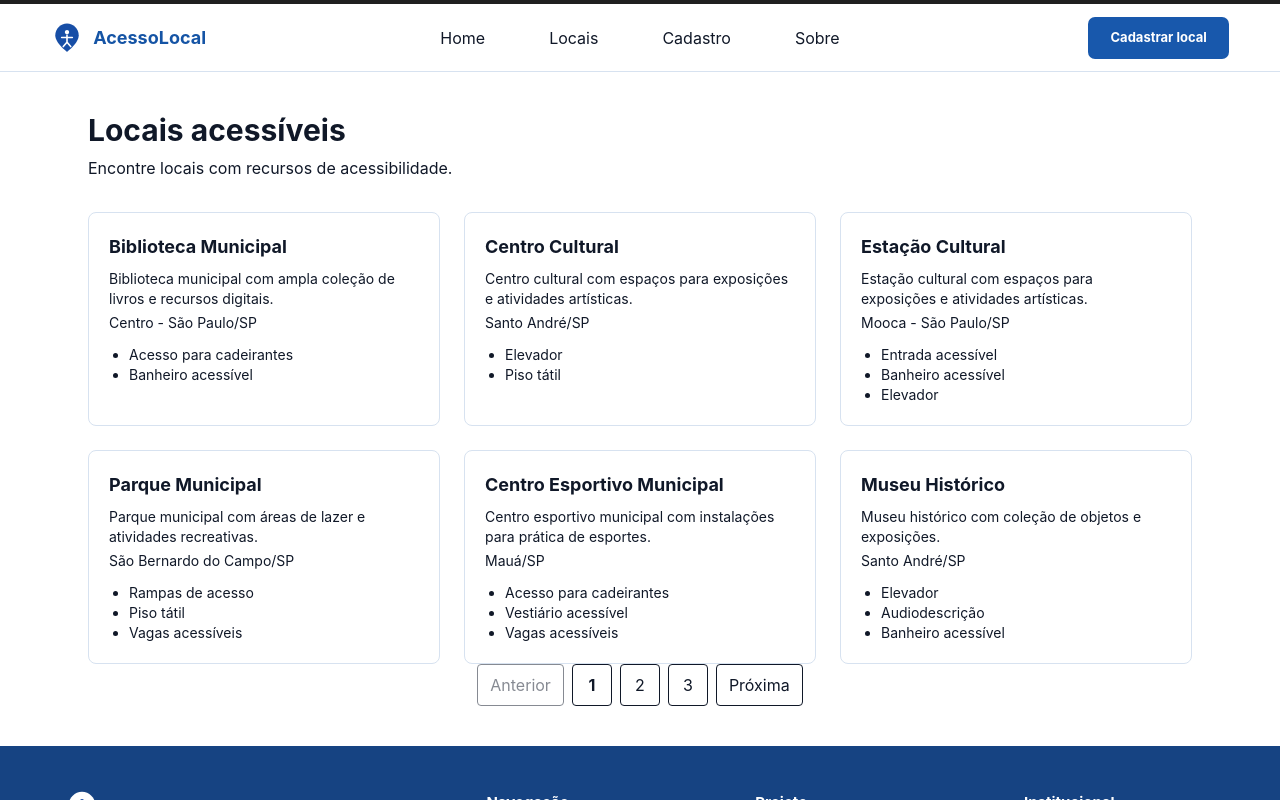
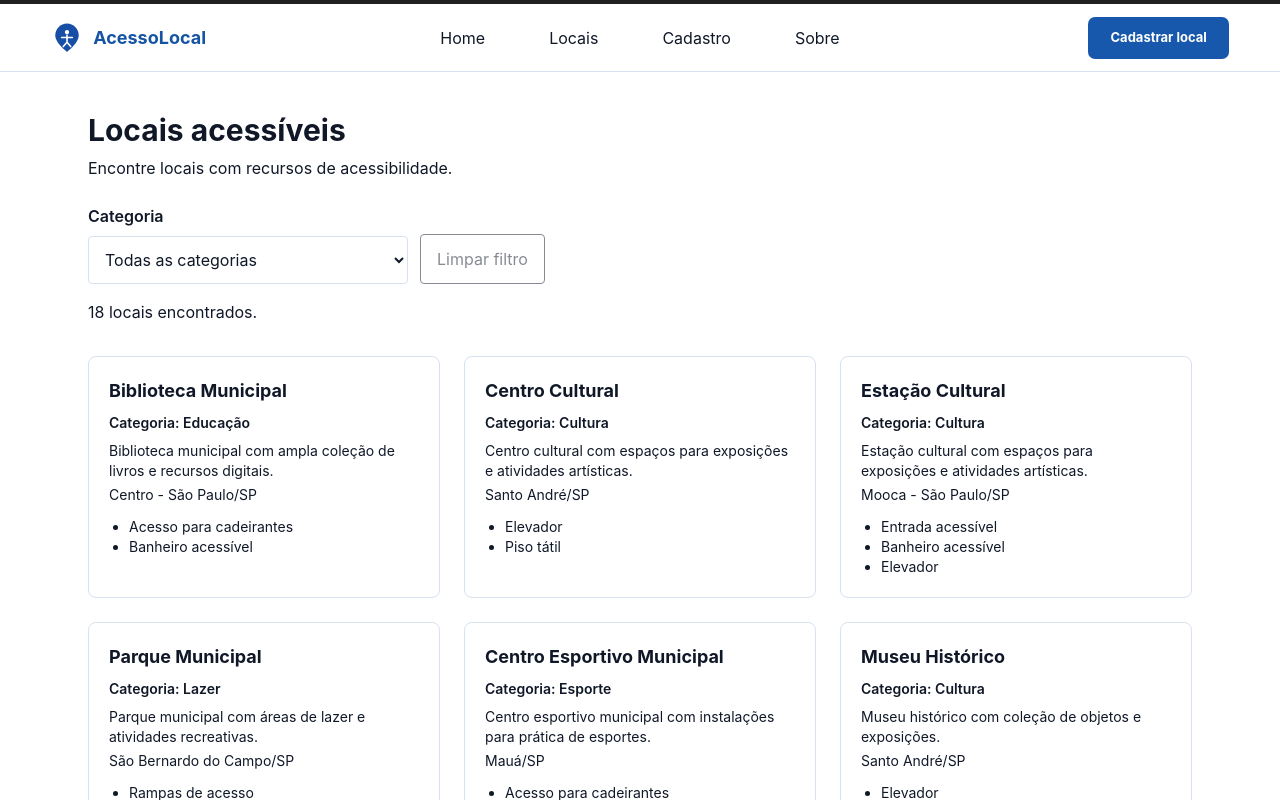
Before and after one commit to 1TDSPw-26/portal-locais-acessiveis, a React (Vite) app: page /locais in a window 1280 px wide. Shown: the top 800 px of the page. Built offline with nearby package versions, Linux system fonts and the light colour scheme.

Commit message:
feat: integra filtro por categoria à interface e paginação

```diff
--- a/src/components/LocalCard/LocalCard.tsx
+++ b/src/components/LocalCard/LocalCard.tsx
@@ -11,6 +11,8 @@ export default function LocalCard({ local }: LocalCardProps) {
       <h3 className="text-lg font-bold">
         {local.nome}
       </h3>
+
+      <p className="mt-2 text-sm font-semibold">Categoria: {local.categoria}</p>
 
       <p className="mt-2 text-sm">
         {local.descricao}
--- a/src/components/Paginacao/Paginacao.tsx
+++ b/src/components/Paginacao/Paginacao.tsx
@@ -26,7 +26,7 @@ export default function Paginacao({
   return (
     <nav
       aria-label="Paginação dos locais"
-      className="flex flex-wrap items-center justify-center gap-2"
+      className="mt-8 flex flex-wrap items-center justify-center gap-2"
     >
       <button
         type="button"
--- a/src/pages/Locais/Locais.tsx
+++ b/src/pages/Locais/Locais.tsx
@@ -2,20 +2,29 @@ import { useState } from 'react'
 import CartaoLocal from '../../components/LocalCard/LocalCard'
 import Paginacao from '../../components/Paginacao/Paginacao'
 import { locais } from '../../components/Dados/Locais'
+import { filtrarPorCategoria, obterCategorias } from './filtros'
 
 const ITENS_POR_PAGINA = 6
+const categorias = obterCategorias(locais)
 
 function Locais() {
   const [paginaAtual, setPaginaAtual] = useState(1)
+  const [categoria, setCategoria] = useState('')
+  const locaisFiltrados = filtrarPorCategoria(locais, categoria)
+
+  function mudarCategoria(valor: string) {
+    setCategoria(valor)
+    setPaginaAtual(1)
+  }
 
   const totalPaginas = Math.ceil(
-    locais.length / ITENS_POR_PAGINA,
+    locaisFiltrados.length / ITENS_POR_PAGINA,
   )
 
   const indiceInicial =
     (paginaAtual - 1) * ITENS_POR_PAGINA
 
-  const locaisPaginados = locais.slice(
+  const locaisPaginados = locaisFiltrados.slice(
     indiceInicial,
     indiceInicial + ITENS_POR_PAGINA,
   )
@@ -31,6 +40,41 @@ function Locais() {
           Encontre locais com recursos de acessibilidade.
         </p>
       </header>
+
+      <div className="mt-6 flex flex-col gap-3 sm:flex-row sm:items-end">
+        <div className="w-full sm:max-w-xs">
+          <label htmlFor="categoria" className="block font-semibold">
+            Categoria
+          </label>
+          <select
+            id="categoria"
+            value={categoria}
+            onChange={(event) => mudarCategoria(event.target.value)}
+            className="mt-2 w-full rounded border border-border-subtle bg-white p-3 text-gray-900 focus-visible:outline focus-visible:outline-2 focus-visible:outline-offset-2"
+          >
+            <option value="">Todas as categorias</option>
+            {categorias.map((item) => (
+              <option key={item} value={item}>{item}</option>
+            ))}
+          </select>
+        </div>
+        <button
+          type="button"
+          onClick={() => mudarCategoria('')}
+          disabled={!categoria}
+          className="rounded border px-4 py-3 disabled:opacity-50 focus-visible:outline focus-visible:outline-2 focus-visible:outline-offset-2"
+        >
+          Limpar filtro
+        </button>
+      </div>
+
+      <p className="mt-4" role="status">
+        {locaisFiltrados.length} {locaisFiltrados.length === 1 ? 'local encontrado' : 'locais encontrados'}
+        {categoria ? ` na categoria ${categoria}.` : '.'}
+      </p>
+      {locaisFiltrados.length === 0 && (
+        <p className="mt-4">Nenhum local encontrado nesta categoria. Selecione outra categoria ou limpe o filtro.</p>
+      )}
 
       <div
         className="mt-8 grid gap-6 md:grid-cols-2 lg:grid-cols-3"
```
